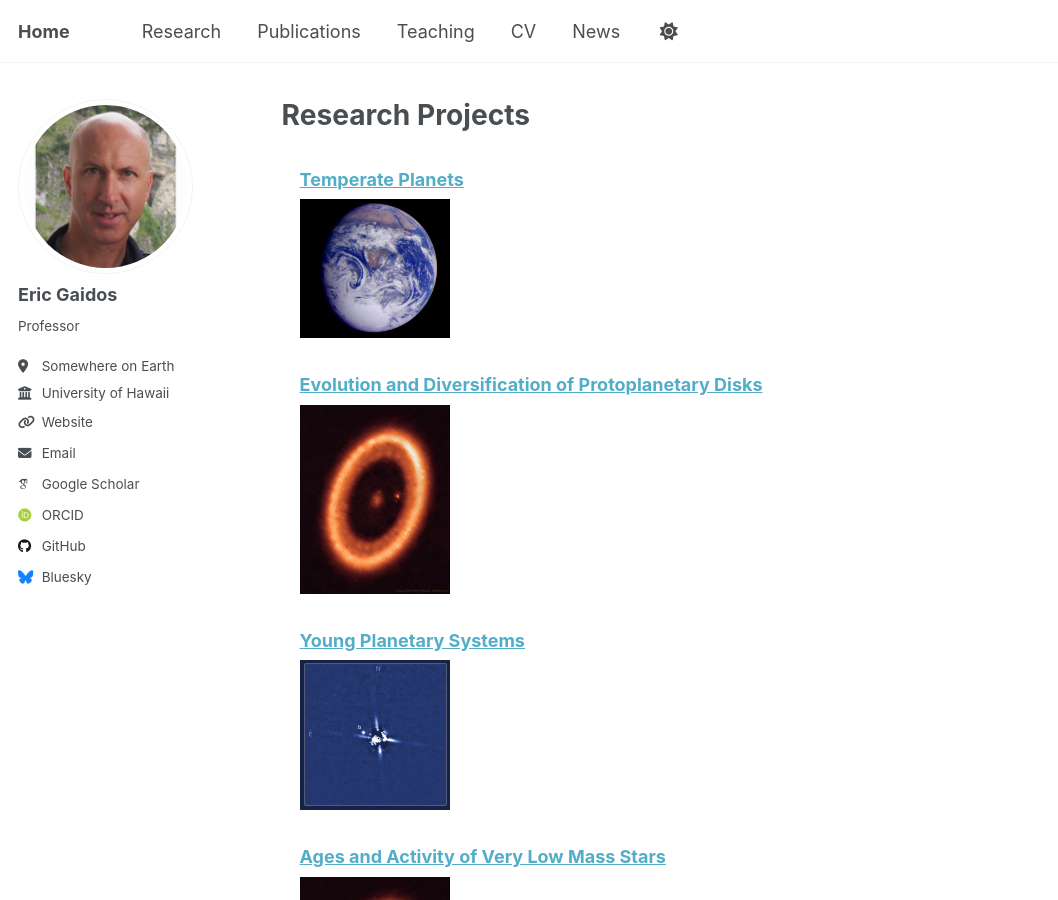
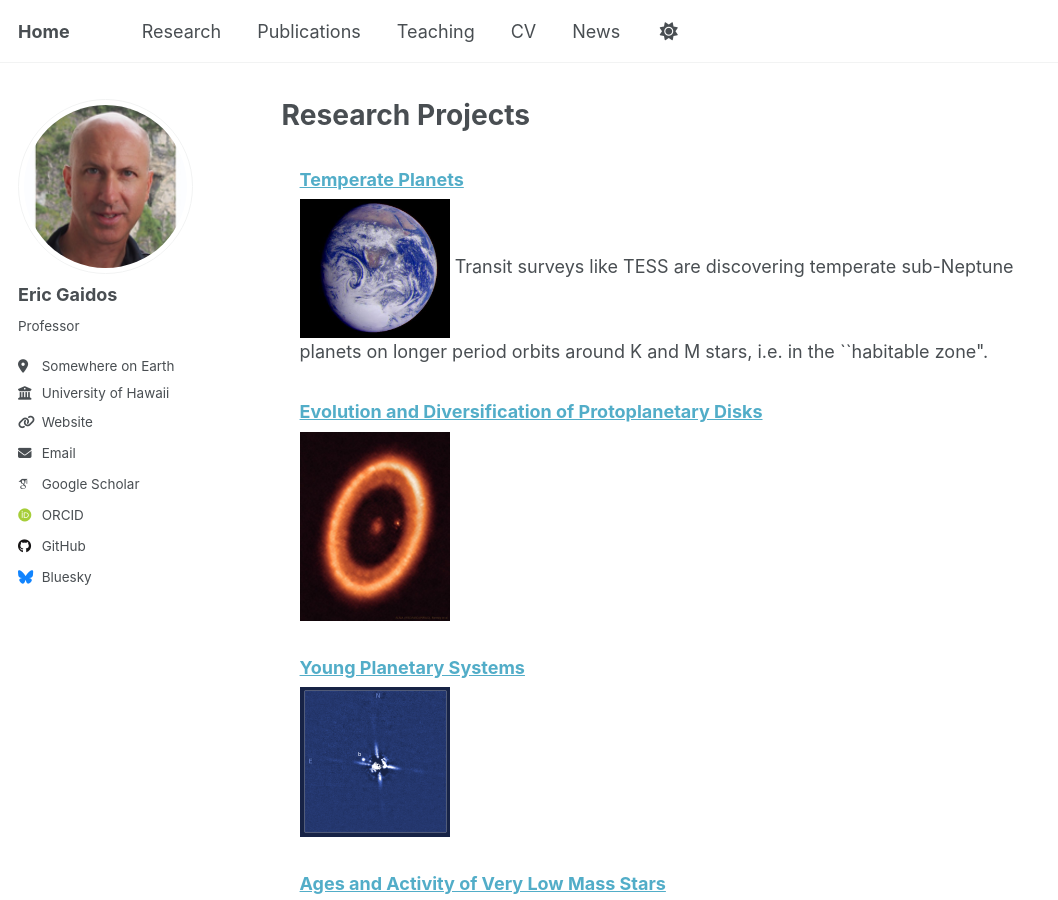
Before and after one commit to egaidos/egaidos.github.io, a Jekyll site: the page built from projects.md, in a window 1280 px wide and 900 px high. Shown: the whole window, without its empty margins (0-1058 px from the left). Built offline with Jekyll 4.4.1, drawn with Linux system fonts in a browser that asks for light colours; some web fonts are replaced; our own code applies the rules of GitHub Pages for plain Markdown files; a style sheet for code colours, icons or effects is not loaded.

Commit message:
Update projects.md

```diff
--- a/projects.md
+++ b/projects.md
@@ -19,6 +19,8 @@
 <article class="6u 12u$(xsmall) work-item">
 <h3><a href ="../temperate.html">Temperate Planets</a></h3>
 <a href="../temperate.html" class="image fit thumb"><img src="../images/earth.jpg" width=150 height=150 alt="Long-Period Temperate Planets" /></a>
+Transit surveys like TESS are discovering temperate sub-Neptune planets on longer period orbits around K and M stars, i.e. in the ``habitable zone".
+
 </article>
 
 
```
